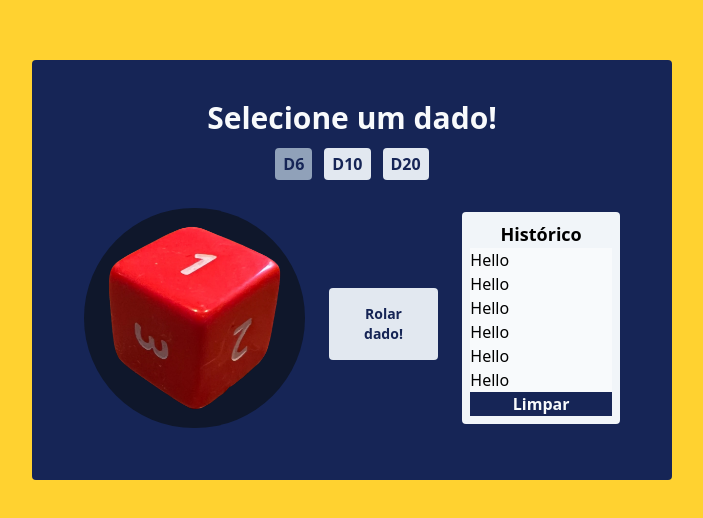
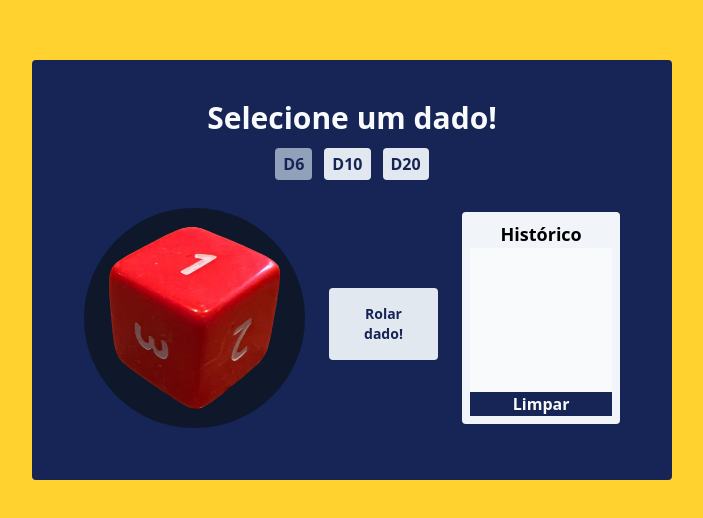
Before and after one commit to eduardo-evaristo/roll-the-dice, a React (Vite) app: page / in a window 1280 px wide. Shown: the part 130-648 px from the top of the page, without its empty margins (288-991 px from the left). Built offline with nearby package versions, Linux system fonts and the light colour scheme.

Commit message:
feat(frontend): implementar histórico de rolagens

```diff
--- a/src/App.tsx
+++ b/src/App.tsx
@@ -1,11 +1,18 @@
 import { useState } from "react";
+import useHistory from "./hooks/useHistory";
 
 type AvailableDice = 6 | 10 | 20;
+
+export type RolledDiceResponse = {
+  lados: string;
+  message: number;
+};
 
 export default function App() {
   const availableDice: AvailableDice[] = [6, 10, 20];
   const [selectedDice, setSelectedDice] = useState<AvailableDice>(6);
   const [result, setResult] = useState<number>();
+  const [history, setEntry, deleteHistory] = useHistory();
 
   // Seta novo número no dado, é do tipo AvailableDice
   function handleChangeDice(diceValue: AvailableDice) {
@@ -18,10 +25,14 @@ export default function App() {
     const res = await fetch(`http://localhost:8000/rolagem/${selectedDice}`, {
       method: "POST",
     });
-    const data = await res.json();
+    const data: RolledDiceResponse = await res.json();
     //console.log(data);
+    // Esse é resultado da rolagem
     const result = data.message;
+    // Setamos o resultado
     setResult(result);
+    // E colocamos a entrada no localStorage
+    setEntry(data);
   }
 
   return (
@@ -44,7 +55,7 @@ export default function App() {
             ))}
           </ul>
         </div>
-        <div className="flex flex-col lg:flex-row gap-8 lg:gap-6 p-3 items-center">
+        <div className="flex flex-col lg:flex-row gap-8 lg:gap-6 p-3 items-center justify-between">
           <div className="bg-slate-900 rounded-full p-2">
             <img
               src={`${selectedDice}.png`}
@@ -68,16 +79,17 @@ export default function App() {
             <h1 className="text-lg font-bold text-center">Histórico</h1>
             <div className="bg-slate-50 min-h-36 max-h-36 overflow-scroll">
               <ul>
-                <li>Hello</li>
-                <li>Hello</li>
-                <li>Hello</li>
-                <li>Hello</li>
-                <li>Hello</li>
-                <li>Hello</li>
-                <li>Hello</li>
+                {history.map((val) => (
+                  <li>
+                    {val.lados} - {val.message}
+                  </li>
+                ))}
               </ul>
             </div>
-            <button className="bg-blue-950 text-slate-50 font-bold">
+            <button
+              className="bg-blue-950 text-slate-50 font-bold"
+              onClick={deleteHistory}
+            >
               Limpar
             </button>
           </div>
```
